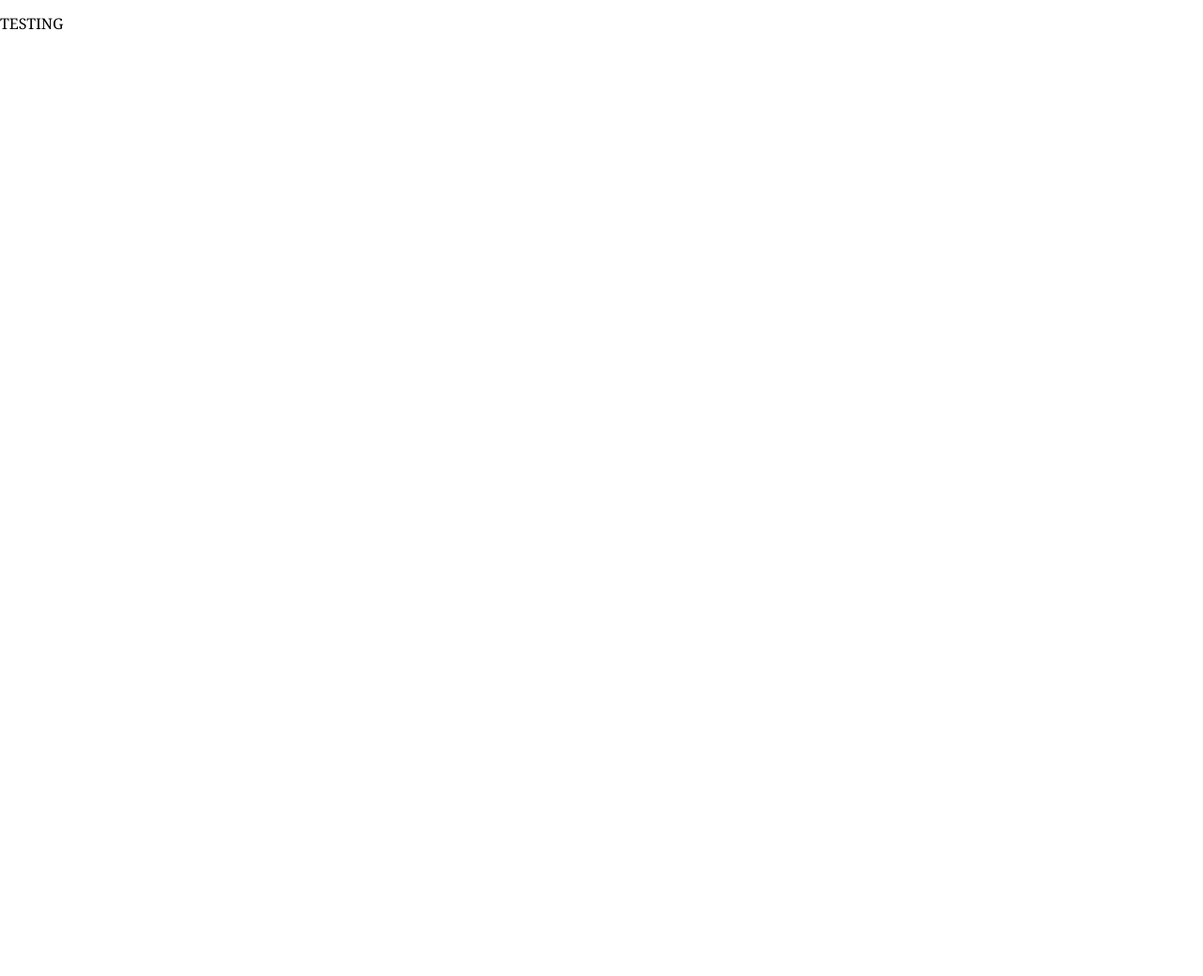
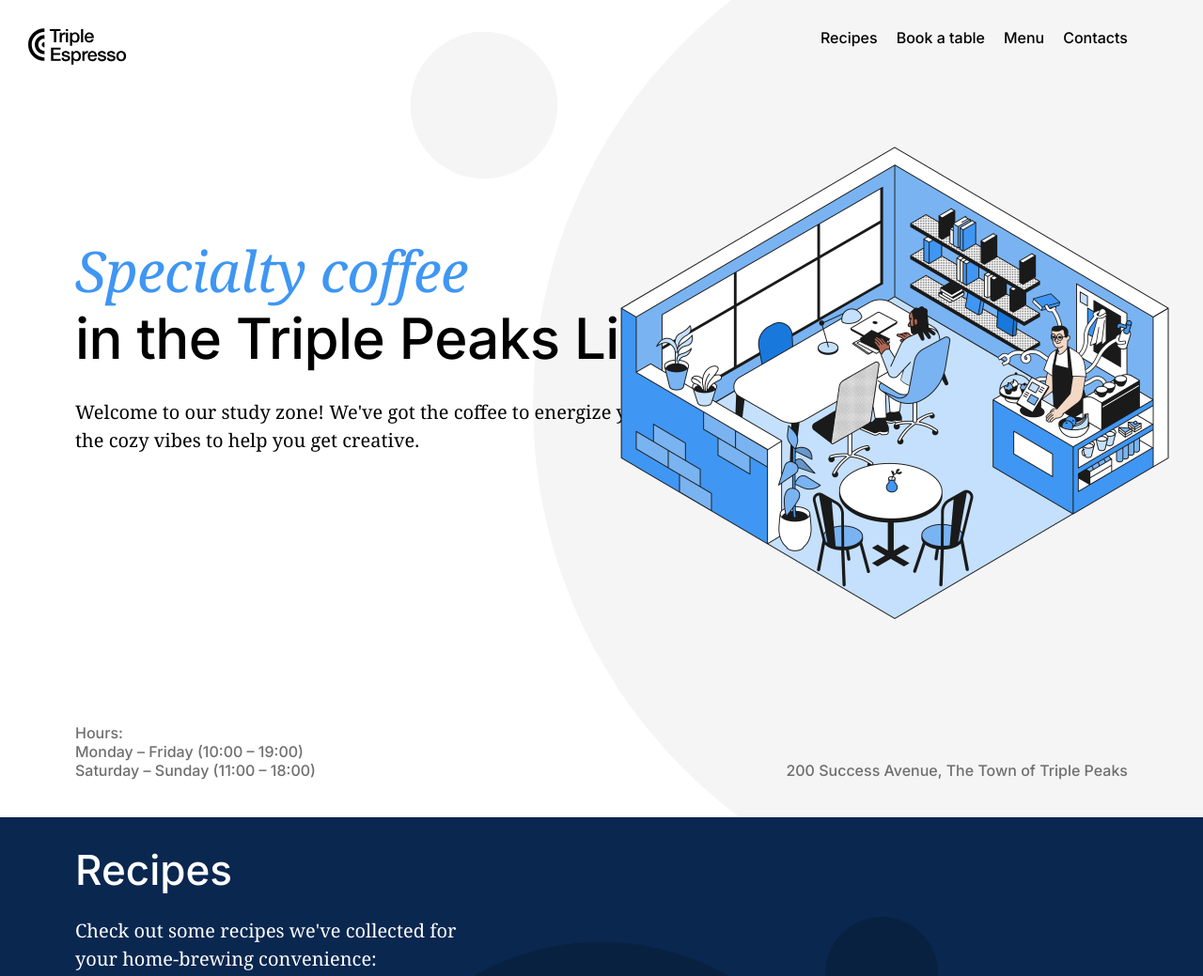
Before and after one commit to codyjackson52/se_project_coffeeshop, a plain HTML site: page index.html in a window 1280 px wide. Shown: the top 1039 px of the page at 94% size. Before the commit the page ends 800 px from the top, so only its background shows below. Drawn offline with Linux system fonts and the light colour scheme.

Commit message:
Updates for my project

```diff
--- a/index.html
+++ b/index.html
@@ -19,15 +19,98 @@
   </head>
   <body>
     <div class="page">
-      <p>TESTING</p>
-      <header class="header"></header>
+      <header class="header">
+        <nav class="nav">
+          <img
+            src="./images/logo_coffeeshop_dark.svg"
+            alt="Triple Peaks Coffee Shop Logo"
+            class="nav__logo"
+          />
+          <ul class="nav__links">
+            <li>
+              <a href="#recipes" class="nav__link">Recipes</a>
+            </li>
+            <li>
+              <a href="#book-a-table" class="nav__link">Book a table</a>
+            </li>
+            <li>
+              <a href="#menu" class="nav__link">Menu</a>
+            </li>
+            <li>
+              <a href="#contacts" class="nav__link">Contacts</a>
+            </li>
+          </ul>
+        </nav>
+        <h1 class="header__title">
+          <span class="header__span-accent">Specialty coffee </span>in the
+          Triple Peaks Library
+        </h1>
+        <p class="header__description">
+          Welcome to our study zone! We've got the coffee to energize you and
+          the cozy vibes to help you get creative.
+        </p>
+        <img
+          src="./images/inside_coffee_shop.png"
+          alt="Illustration of a Coffee Shop"
+          class="header__image"
+        />
+        <div class="header__footer">
+          <div>
+            <p class="header__paragraph">Hours:</p>
+            <p class="header__paragraph">Monday – Friday (10:00 – 19:00)</p>
+            <p class="header__paragraph">Saturday – Sunday (11:00 – 18:00)</p>
+          </div>
+          <p class="header__paragraph">
+            200 Success Avenue, The Town of Triple Peaks
+          </p>
+        </div>
+      </header>
       <main class="content">
-        <section class="recipes"></section>
-        <section class="reservation"></section>
-        <section class="menu"></section>
-        <section class="about"></section>
+        <section class="recipes">
+          <h2 class="recipes__title">Recipes</h2>
+          <p class="recipes__subtitle">
+            Check out some recipes we've collected for your home-brewing
+            convenience:
+          </p>
+
+          <ul class="recipes__videos">
+            <li>
+              <iframe
+                width="560"
+                height="315"
+                src="https://www.youtube.com/embed/j6VlT_jUVPc?si=5BBE1NHYh4AnkG5s"
+                title="YouTube video player"
+                frameborder="0"
+                allow="accelerometer; autoplay; clipboard-write; encrypted-media; gyroscope; picture-in-picture; web-share"
+                referrerpolicy="strict-origin-when-cross-origin"
+                allowfullscreen
+              ></iframe>
+              <p class="recipes__video-caption">
+                <span>Aeropress recipe</span> <span>~5 min</span>
+              </p>
+            </li>
+            <li>
+              <iframe
+                width="560"
+                height="315"
+                src="https://www.youtube.com/embed/st571DYYTR8?si=lh6lsoTCLoHOrUp_"
+                title="YouTube video player"
+                frameborder="0"
+                allow="accelerometer; autoplay; clipboard-write; encrypted-media; gyroscope; picture-in-picture; web-share"
+                referrerpolicy="strict-origin-when-cross-origin"
+                allowfullscreen
+              ></iframe>
+              <p class="recipes__video-caption">
+                <span>French press recipe</span> <span>~15 min</span>
+              </p>
+            </li>
+          </ul>
+        </section>
+        <section id="recipe" class="recipe"></section>
+        <section id="book-a-table" class="book-a-table"></section>
+        <section id="menu" class="menu"></section>
       </main>
-      <footer class="footer"></footer>
+      <footer id="contacts" class="footer"></footer>
     </div>
   </body>
 </html>
--- a/pages/index.css
+++ b/pages/index.css
@@ -1,4 +1,153 @@
 .page {
-  font-family: Inter, Arial, sans-serif;
-  font-family: "Noto serif", "Times New Roman", serif;
+  font-family: "Inter", Arial, sans-serif;
+  max-width: 1600px;
+  min-width: 1100px;
+  margin-left: auto;
+  margin-right: auto;
+  font-size: 16px;
+  line-height: 20px;
 }
+
+.header {
+  background: center / cover no-repeat #fff url(../images/background_header.svg);
+  position: relative;
+  padding: 30px 80px 40px;
+  height: 800px;
+  display: flex;
+  flex-direction: column;
+}
+
+.header__title {
+  margin: 183px 0 0;
+  max-width: 729px;
+  font-family: "Inter";
+  font-style: normal;
+  font-weight: 500;
+  font-size: 60px;
+  line-height: 72px;
+  letter-spacing: -0.6px;
+}
+
+.header__span-accent {
+  display: block;
+  font-family: "Noto Serif", "Times New Roman", serif;
+  font-style: italic;
+  font-weight: normal;
+  color: #3f96f3;
+}
+
+.header__description {
+  margin: 28px 0 0;
+  max-width: 683px;
+  font-family: "Noto Serif";
+  font-style: normal;
+  font-weight: normal;
+  font-size: 20px;
+  line-height: 30px;
+}
+
+.header__image {
+  z-index: 1;
+  position: absolute;
+  top: 124px;
+  right: 5px;
+  width: 646px;
+  height: 568px;
+}
+
+.header__footer {
+  margin-top: auto;
+  width: 100%;
+  display: flex;
+  align-items: flex-end;
+  justify-content: space-between;
+  box-sizing: border-box;
+}
+
+.header__paragraph {
+  margin: 0;
+  font-family: "Inter";
+  font-style: normal;
+  font-weight: 500;
+  font-size: 16px;
+  line-height: 20px;
+  color: #6f6f6f;
+}
+
+.nav {
+  display: flex;
+  justify-content: space-between;
+}
+
+.nav__logo {
+  height: 39px;
+  width: 105px;
+  position: relative;
+  left: -50px;
+}
+
+.nav__links {
+  display: flex;
+  gap: 20px;
+  list-style-type: none;
+  padding: 0;
+  margin: 0;
+}
+
+.nav__link {
+  font-family: "Inter";
+  font-style: normal;
+  font-weight: 500;
+  font-size: 16px;
+  line-height: 20px;
+  color: #000000;
+  text-decoration: none;
+}
+
+.nav__link:hover {
+  color: #d35722;
+  cursor: pointer;
+}
+
+.recipes {
+  color: #fff;
+  padding: 100px 80px 215px;
+  background: center / cover no-repeat #0a2750
+    url(../images/background_recipes.svg);
+  position: relative;
+  padding: 30px 80px 40px;
+  height: 800px;
+  display: flex;
+  flex-direction: column;
+}
+
+.recipes__title {
+  margin: 0 0 24px;
+  font-family: "Inter";
+  font-style: normal;
+  font-weight: 500;
+  font-size: 44px;
+  line-height: 52px;
+}
+
+.recipes__subtitle {
+  margin: 0 0 80px;
+  font-family: "Noto Serif";
+  font-style: normal;
+  font-weight: normal;
+  font-size: 20px;
+  line-height: 30px;
+  max-width: 438px;
+}
+
+.recipes__videos {
+  display: flex;
+  justify-content: center;
+  gap: 100px;
+  list-style-type: none;
+}
+
+.recipes__video-caption {
+  display: flex;
+  justify-content: space-between;
+}
```
